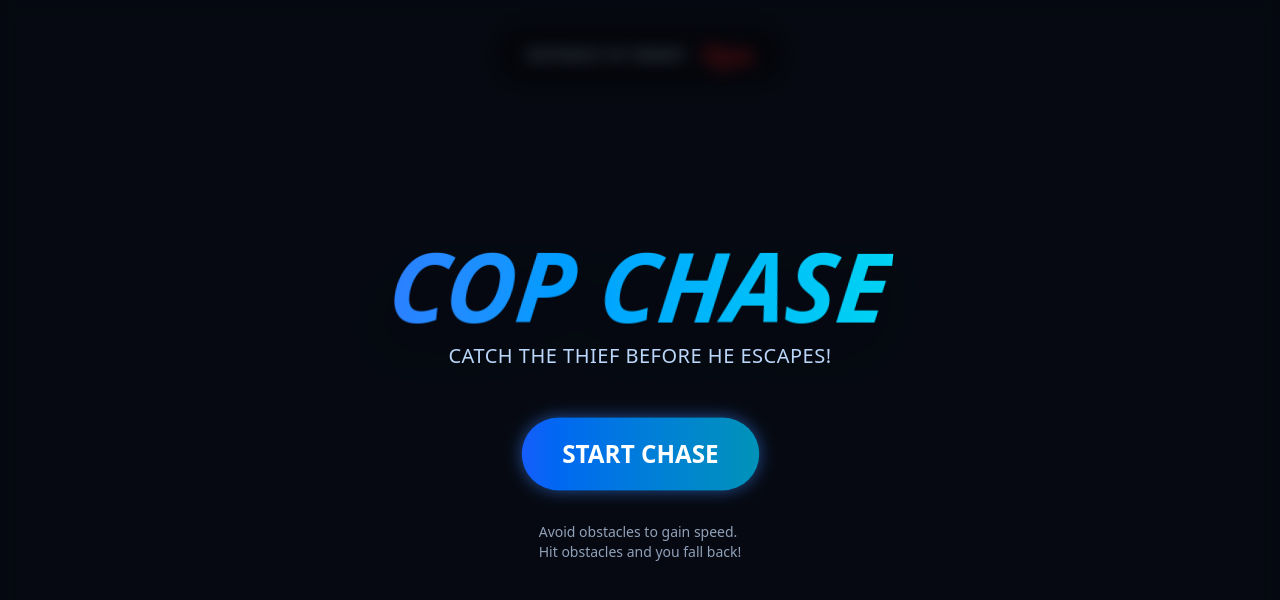
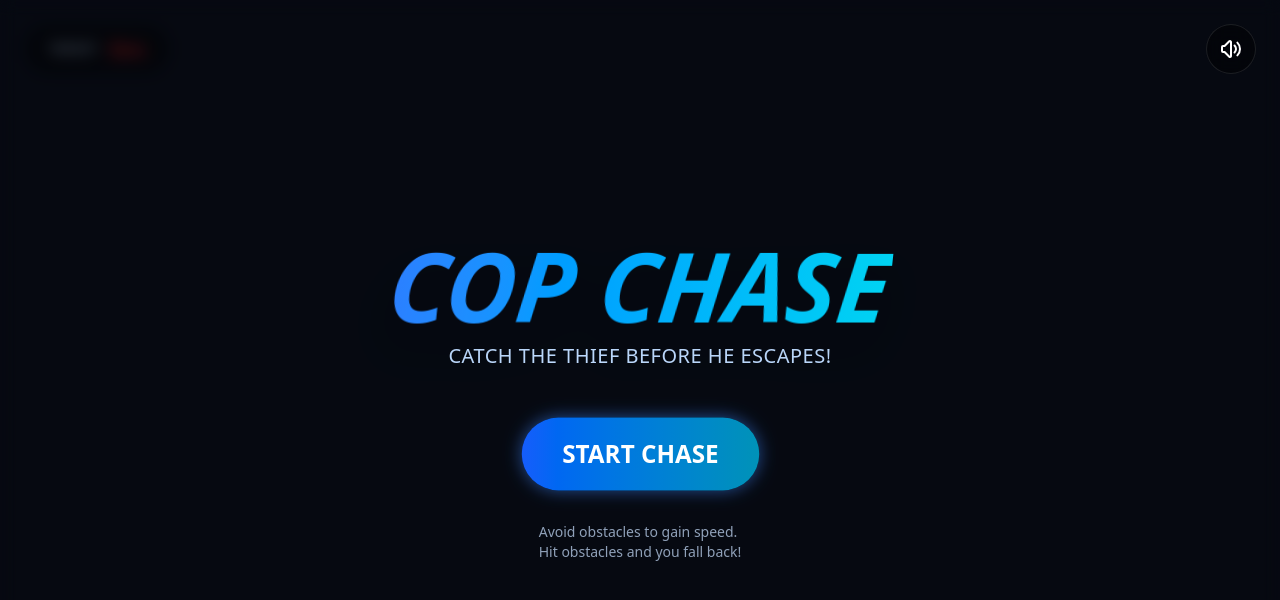
Before and after one commit to pranesh25joshi/cidrunnergame, a React (Vite) app in the folder runner-game/: page / in a window 1280 px wide. Shown: the top 600 px of the page. Built offline with nearby package versions, Linux system fonts and the light colour scheme.

Commit message:
audio bug fix

```diff
--- a/runner-game/src/components/RunnerGame.tsx
+++ b/runner-game/src/components/RunnerGame.tsx
@@ -36,6 +36,7 @@ export default function RunnerGame() {
     const [gameState, setGameState] = useState<'START' | 'PLAYING' | 'WON' | 'LOST'>('START');
     const [distance, setDistance] = useState(0); // Distance between officers and thief
     const [isLandscape, setIsLandscape] = useState(true);
+    const [isMuted, setIsMuted] = useState(false);
 
     // Entities Refs
     // Player controls Officers (Left side)
@@ -89,16 +90,6 @@ export default function RunnerGame() {
         bgMusic.current = audio;
     }, []);
 
-    // ... (Resize handler remains same) ...
-
-    // ... (Game Logic remains same) ...
-
-    // ... (Input Listeners remain same) ...
-
-    // ... (Game Loop update function) ...
-
-
-
     // Resize & Orientation Handler
     useEffect(() => {
         const handleResize = () => {
@@ -122,6 +113,19 @@ export default function RunnerGame() {
         handleResize();
         return () => window.removeEventListener('resize', handleResize);
     }, []);
+
+    // Toggle Mute
+    const toggleMute = (e: React.MouseEvent | React.TouchEvent) => {
+        e.stopPropagation(); // Prevent jump
+        if (bgMusic.current) {
+            bgMusic.current.muted = !bgMusic.current.muted;
+            setIsMuted(bgMusic.current.muted);
+            // Try to play if it was paused due to autoplay policy
+            if (!bgMusic.current.muted && bgMusic.current.paused && gameState === 'PLAYING') {
+                bgMusic.current.play().catch(err => console.log("Audio resume failed", err));
+            }
+        }
+    };
 
     // Game Logic
     const startGame = () => {
@@ -148,7 +152,17 @@ export default function RunnerGame() {
 
         if (bgMusic.current) {
             bgMusic.current.currentTime = 0;
-            bgMusic.current.play().catch(e => console.log("Audio play failed", e));
+            bgMusic.current.muted = isMuted;
+            const playPromise = bgMusic.current.play();
+            if (playPromise !== undefined) {
+                playPromise.catch(e => {
+                    console.log("Audio play failed (Autoplay policy)", e);
+                    // If failed, we might be muted or need interaction.
+                    // We can show a "Unmute" button or just keep it muted.
+                    setIsMuted(true);
+                    if (bgMusic.current) bgMusic.current.muted = true;
+                });
+            }
         }
     };
 
@@ -173,7 +187,11 @@ export default function RunnerGame() {
         };
 
         const handleTouch = (e: TouchEvent) => {
-            e.preventDefault();
+            // Don't prevent default if touching a button (handled by stopPropagation)
+            // But for general screen tap, we want to jump
+            // e.preventDefault(); // Removed to allow button clicks to work properly
+            if ((e.target as HTMLElement).closest('button')) return;
+
             if (gameState === 'START' || gameState === 'WON' || gameState === 'LOST') startGame();
             else jump();
         };
@@ -182,7 +200,8 @@ export default function RunnerGame() {
         const container = containerRef.current;
         if (container) {
             container.addEventListener('touchstart', handleTouch, { passive: false });
-            container.addEventListener('mousedown', () => {
+            container.addEventListener('mousedown', (e) => {
+                if ((e.target as HTMLElement).closest('button')) return;
                 if (gameState === 'START' || gameState === 'WON' || gameState === 'LOST') startGame();
                 else jump();
             });
@@ -257,8 +276,6 @@ export default function RunnerGame() {
         }
 
         // Draw Officers
-        // Draw Officers
-        // Draw two officers slightly offset
         if (officer1Img.current) {
             ctx.drawImage(officer1Img.current, officers.current.x, officers.current.y, 40, 60);
         } else {
@@ -379,13 +396,27 @@ export default function RunnerGame() {
             )}
 
             {/* HUD */}
-            <div className="absolute top-6 left-6 right-6 flex justify-center pointer-events-none">
-                <div className="glass-panel px-8 py-3 rounded-full flex items-center gap-4 animate-fade-in">
-                    <span className="text-sm text-blue-200 uppercase font-bold tracking-wider">Distance to Target</span>
-                    <span className={`text-3xl font-black tabular-nums tracking-tight ${distance < 200 ? 'text-red-500 animate-pulse' : 'text-white'}`}>
-                        {distance}px
+            <div className="absolute top-6 left-6 right-6 flex justify-between items-start pointer-events-none">
+                {/* Distance */}
+                <div className="glass-panel px-6 py-2 rounded-full flex items-center gap-3 animate-fade-in pointer-events-auto">
+                    <span className="text-xs text-blue-200 uppercase font-bold tracking-wider">Target</span>
+                    <span className={`text-2xl font-black tabular-nums tracking-tight ${distance < 200 ? 'text-red-500 animate-pulse' : 'text-white'}`}>
+                        {distance}m
                     </span>
                 </div>
+
+                {/* Mute Button */}
+                <button
+                    onClick={toggleMute}
+                    onTouchStart={toggleMute}
+                    className="glass-panel p-3 rounded-full text-white hover:bg-white/10 active:scale-95 transition-all pointer-events-auto z-50"
+                >
+                    {isMuted ? (
+                        <svg className="w-6 h-6" fill="none" stroke="currentColor" viewBox="0 0 24 24"><path strokeLinecap="round" strokeLinejoin="round" strokeWidth="2" d="M5.586 15H4a1 1 0 01-1-1v-4a1 1 0 011-1h1.586l4.707-4.707C10.923 3.663 12 4.109 12 5v14c0 .891-1.077 1.337-1.707.707L5.586 15z" /><path strokeLinecap="round" strokeLinejoin="round" strokeWidth="2" d="M17 14l2-2m0 0l2-2m-2 2l-2-2m2 2l2 2" /></svg>
+                    ) : (
+                        <svg className="w-6 h-6" fill="none" stroke="currentColor" viewBox="0 0 24 24"><path strokeLinecap="round" strokeLinejoin="round" strokeWidth="2" d="M15.536 8.464a5 5 0 010 7.072m2.828-9.9a9 9 0 010 12.728M5.586 15H4a1 1 0 01-1-1v-4a1 1 0 011-1h1.586l4.707-4.707C10.923 3.663 12 4.109 12 5v14c0 .891-1.077 1.337-1.707.707L5.586 15z" /></svg>
+                    )}
+                </button>
             </div>
 
             {/* Start Screen */}
```
